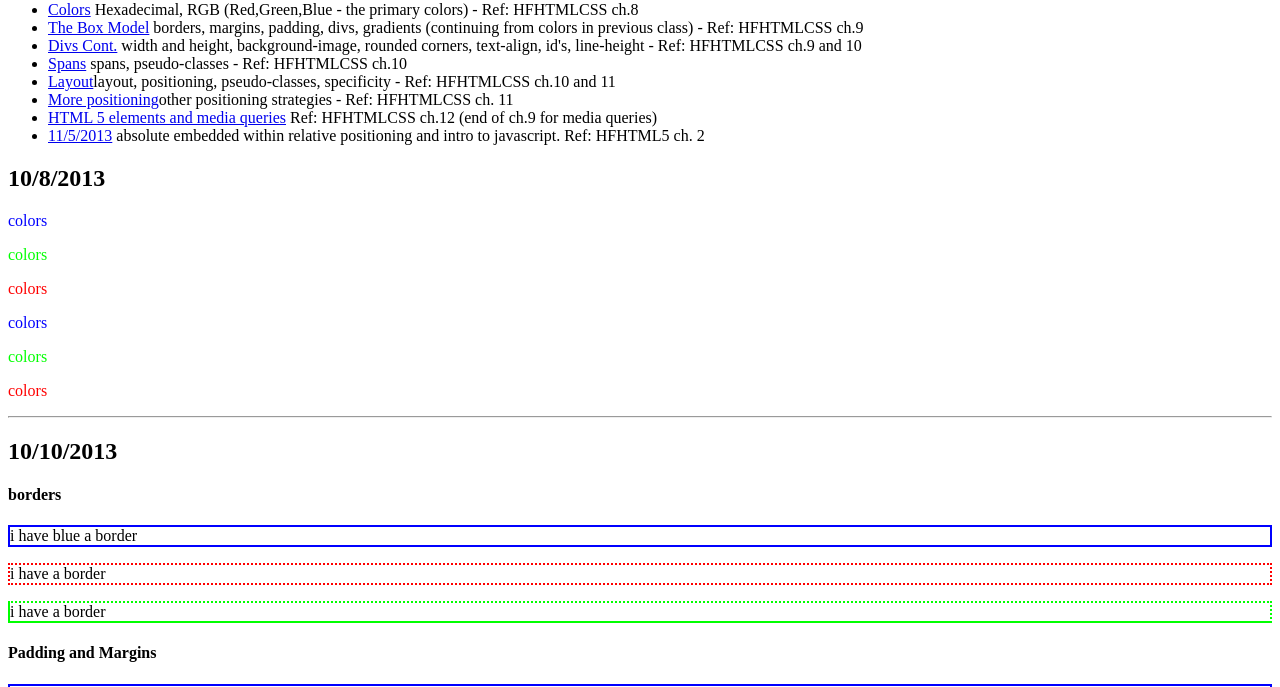
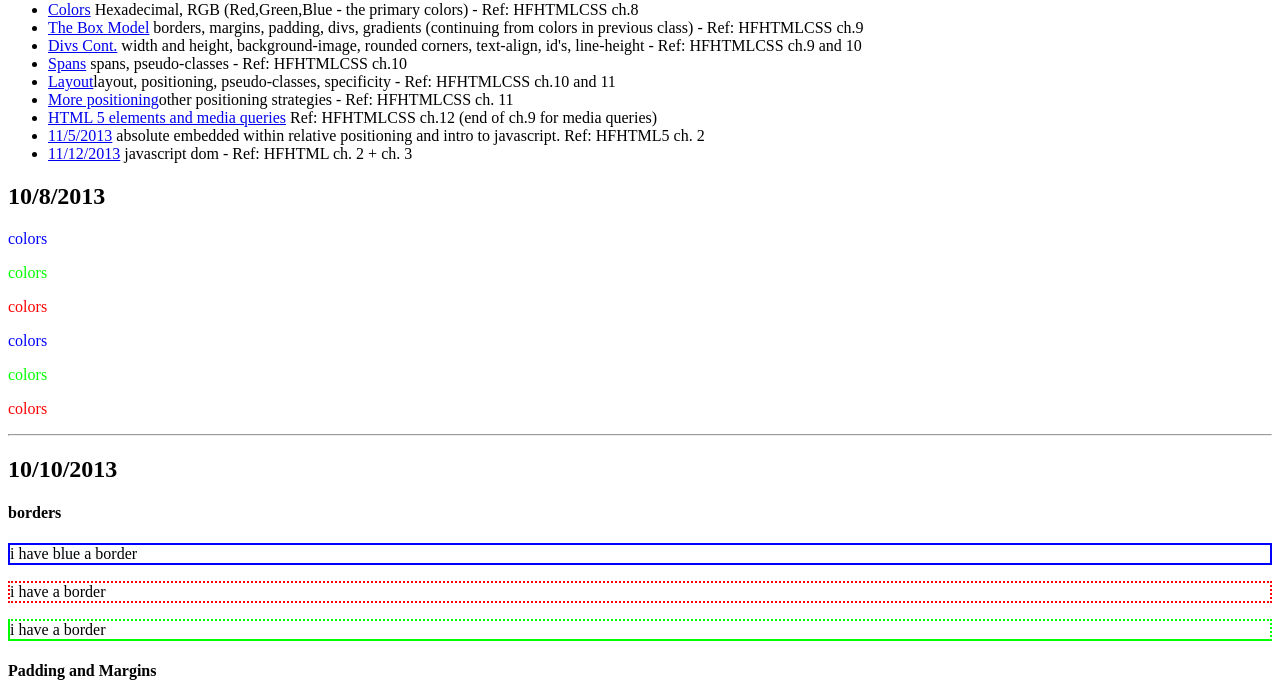
Before and after one commit to bleezmo/cis228, a plain HTML site: page app/views/notes.scala.html in a window 1280 px wide. Shown: the part 79-766 px from the top of the page. Drawn offline with Linux system fonts and the light colour scheme; files that its build step writes are made by us from their sources; files whose address does not match are found by name.

Commit message:
notes for the day

```diff
--- a/app/views/notes.scala.html
+++ b/app/views/notes.scala.html
@@ -33,6 +33,9 @@
             </li>
             <li>
                 <a href="/assets/classes/115/1152013.html">11/5/2013</a> absolute embedded within relative positioning and intro to javascript. Ref: HFHTML5 ch. 2
+            </li>
+            <li>
+                <a href="/assets/classes/1112/11122013.html">11/12/2013</a> javascript dom - Ref: HFHTML ch. 2 + ch. 3
             </li>
         </ul>
 
```
Also changed, not shown: public/classes/1112/11122013.html (added, +11 -0 lines).
